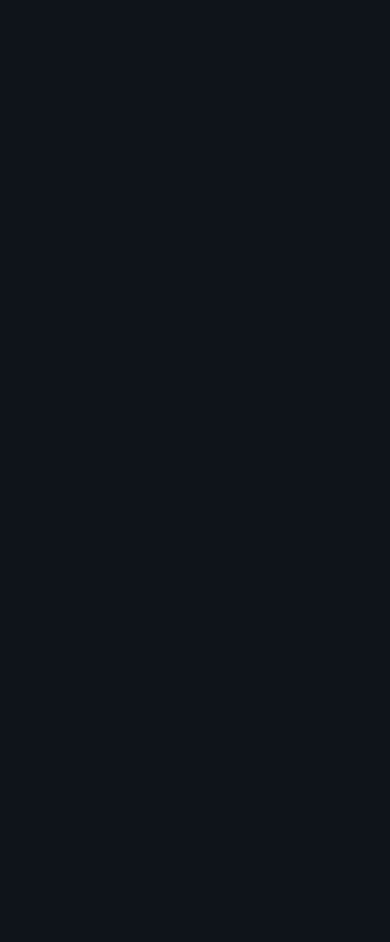
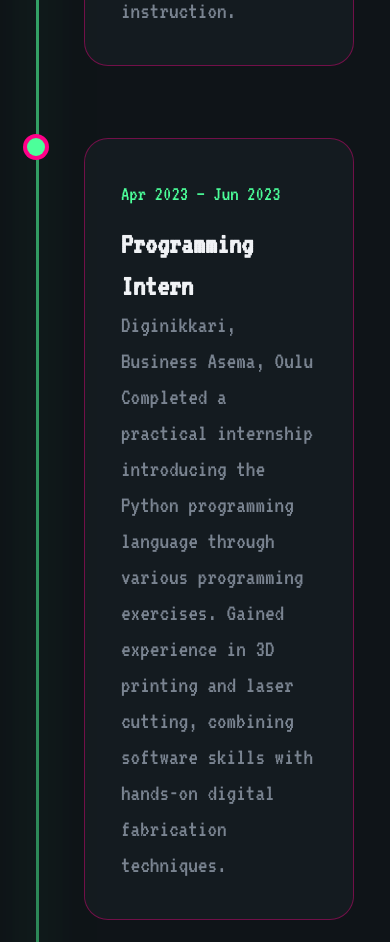
Before and after one commit to yadicim/Portfolio, a React (Vite) app: page / in a window 390 px wide. Shown: the part 10880-11822 px from the top of the page. Before the commit the page ends 10314 px from the top, so only its background shows below. Built offline with nearby package versions, Linux system fonts and the light colour scheme.

Commit message:
Exberience is ready

```diff
--- a/src/index.css
+++ b/src/index.css
@@ -179,8 +179,8 @@
   }
 
   .timeline-glow {
-    box-shadow: 0 0 40px
-    color-mix(in srgb, var(--color-primary) 35%, transparent),
+  box-shadow:
+    0 0 40px color-mix(in srgb, var(--color-primary) 35%, transparent),
     0 0 80px color-mix(in srgb, var(--color-primary) 25%, transparent);
   }
 
--- a/src/layout/Navbar.jsx
+++ b/src/layout/Navbar.jsx
@@ -11,7 +11,7 @@
     {href: "#about", label: "About"},
     {href: "#projects", label: "Projects"},
     {href: "#experience", label: "Experience"},
-    {href: "#testimonials", label: "Testimonials"},
+
 
 ];
 export const Navbar = ()=>{
@@ -39,8 +39,8 @@
             </a>
 
             {/* NAVIGATION LINKS */}
-            <div className="hidden md:flex items-center gap-1">
-                <div className="glass rounded-full px-2 py-1 flex items-center gap-1">
+            <div className="hidden md:flex items-center gap-5">
+                <div className="glass rounded-full px-2 py-1 flex items-center gap-10">
                     {navLinks.map((link, index) => (
                         <a href={link.href}
                         key={index}
--- a/src/sections/Experience.jsx
+++ b/src/sections/Experience.jsx
@@ -5,17 +5,17 @@
         role: "Coding Instructor Intern",
         company: "Kodarit, Koodikaverit Oy",
         description:
-    "Completed an internship focused on teaching children coding using various programming tools, including Unity, Scratch, JavaScript, and Python. Worked as an assistant instructor, supporting children in completing programming tasks. Gained hands-on experience in programming education, interacting with children of different age groups, and applying versatile programming tools in an educational setting.",
-  current: false
+        " Completed an internship teaching children coding using Unity, Scratch, JavaScript, and Python. Assisted learners with programming tasks and gained practical experience in programming education and age-appropriate instruction.",
+
     },
 
     {
         period: "Apr 2023 – Jun 2023",
         role: "Programming Intern",
-    company: "TrialDiginikkari, Business Asema, Oulu",
+        company: "Diginikkari, Business Asema, Oulu",
         description:
             "Completed a practical internship introducing the Python programming language through various programming exercises. Gained experience in 3D printing and laser cutting, combining software skills with hands-on digital fabrication techniques.",
-    current: false
+
     },
 
 
@@ -25,7 +25,7 @@
         company: "Yalciner Patent, Turkey",
         description:
             "Provided legal advice and guidance on patent infringement investigations. Core competencies included strong knowledge of legislation and legal substance, leadership skills, analytical thinking, motivating and inspiring others, and demonstrating high-level initiative and creativity in challenging legal cases.",
-  current: false
+
     },
 
     {
@@ -33,16 +33,16 @@
         role: "Investigating Judge",
         company: "4th Civil Law Chamber of the Supreme Court, Turkey",
         description:
-        "Conducted investigations into civil law compensation cases, including damages related to physical and psychological injuries, and prepared recommendations for the deciding higher court. Investigations were carried out through interviews with involved parties and by retrieving information from judicial information systems. Key competencies included effective time management to meet strict deadlines, strong analytical and problem-solving skills, excellent communication abilities, developing effective solutions in complex situations, and a strong commitment to continuous learning and improvement.",
-    current: false
+            "Investigated civil law compensation cases involving physical and psychological injuries, conducted interviews, analyzed judicial data systems, and prepared recommendations for the higher court. Developed strong analytical, problem-solving, time management, and communication skills.",
+
     },
     {
         period: "Mar 2015 – Jul 2016",
         role: "Judge",
         company: "Hendek Court, Turkey",
         description:
-        "Served as a civil law judge handling cases such as compensation claims, divorce proceedings, real estate disputes, and debt-related matters. Reviewed preliminary investigation legal documents, prior memoranda, and court decisions. Prepared written legal justifications, issued judicial decisions, and communicated rulings to the involved parties. Key competencies included effective time management to meet strict deadlines, strong analytical and problem-solving skills, excellent interpersonal abilities, and developing effective solutions in challenging situations.",
-    current: false
+            "Served as a civil law judge handling compensation, divorce, real estate, and debt cases. Reviewed legal documents, prepared written justifications, issued decisions, and communicated rulings to involved parties, developing strong analytical, problem-solving, time management, and interpersonal skills.",
+
     },
 
     {
@@ -50,16 +50,16 @@
         role: "Judicial Trainee",
         company: "Ankara Court, Turkey",
         description:
-        "Completed a comprehensive judicial traineeship covering all core areas of the judiciary, including criminal law and civil law. Worked across different shifts and times of day, gaining broad practical exposure to court operations. Key competencies included analytical thinking, strong organizational skills, effective communication, and a high level of attention to detail.",
-    current: false
+            "Completed a judicial traineeship covering criminal and civil law, gaining broad practical experience in court operations across varied shifts, while developing strong analytical, organizational, communication, and attention-to-detail skills..",
+
     },
     {
-    period: "Research Assistant",
+        period: "Aug 2012 - Nov 2013",
         role: "Research Assistant",
         company: "Afyon Kocatepe University, Faculty of Law, Turkey",
         description:
-        "Assisted legal researchers by conducting statistical, qualitative, and quantitative analyses. Collected, verified, processed, corrected, and visualized research data to support academic publications and reports through written analysis, charts, figures, and trend visualizations. Key competencies included research skills, analytical thinking, precision, self-direction, and strong knowledge of legislation.",
-    current: false
+            "Assisted legal researchers with statistical, qualitative, and quantitative analyses, managing and visualizing research data for academic publications while developing strong research, analytical, and legislative knowledge skills.",
+
     },
 
     ];
@@ -67,9 +67,9 @@
     export const Experience = () => {
          return (
              <section
-             id="experience "
+             id="experience"
              className="py-32 relative overflow-hidden">
-                <div className=" absolute TOP-1/2 left-1/4 w-96 h-96
+                <div className=" absolute top-1/2 left-1/4 w-96 h-96
                   bg-(--color-primary)/5 rounded-full blur-3xl -translate-y-1/2">
 
                 </div>
@@ -89,22 +89,30 @@
 
                     {/*TIMELINE*/}
                     <div className=" relative">
-                        <div className=" timeline-glow absolute left-0 md:left-1/2 top-0 bottom-0 w-0.5 bh-linear-to-b from-(--color-primary)/70 via-(--color-primary)/30 to-transparent md:-translate-x-1/2 shadow-[0_0_25px_rgba(76,255,154,0.8)]">
+                        <div className=" timeline-glow absolute left-0 md:left-1/2 top-0 bottom-0 w-0.5 bg-linear-to-b from-(--color-primary)/70 via-(--color-primary)/30 to-transparent md:-translate-x-1/2 shadow-[0_0_25px_rgba(76,255,154,0.8)]"/>
 
                         {/*EXPERIENCE ITEMS*/}
                         <div className=" space-y-12">
                             {experiences.map((exp, idx) =>(
-                                <div key={idx}>
+                                <div key={idx} className=" relative grid md:grid-cols-2 gap-8 animate-fade-in"
+                                style={{ animationDelay: `${(idx +1)*150}ms`}}
+                                >
 
                                     {/*TIMELINE DOT */}
-                                    <div>
+                                    <div className=" absolute left-0 md:left-1/2 top-0 w-3 h-3 bg-(--color-primary) rounded-full -translate-x-1/2 ring-4 ring-(--color-opposite) z-10 ">
 
                                     </div>
 
                                     {/*CONTENT*/}
-                                    <div>
-                                        <div>
-                                            <span>{exp.period}</span>
+                                    <div className={`pl-8 md:pl-0 ${idx % 2 === 0
+                                        ? "md:pr-16 md:text-right"
+                                        : " md:col-start-2 md:pl-16"
+                                        }`}>
+                                        <div className={` glass p-6 rounded-2xl border border-(--color-opposite)/40 hover:border-(--color-opposite)/80 transition-all duration-500`}>
+                                            <span className=" text-sm text-(--color-primary) font-medium">{exp.period}</span>
+                                            <h3 className=" text-xl font-bold mt-2">{exp.role}</h3>
+                                            <p className=" text-(--color-muted-foreground)">{exp.company}</p>
+                                            <p className="text-(--color-muted-foreground)">{exp.description}</p>
 
                                         </div>
 
@@ -116,7 +124,7 @@
 
                         </div>
 
-                        </div>
+
 
                     </div>
 
--- a/src/sections/Testimonials.jsx
+++ /dev/null
@@ -1,3 +0,0 @@
-export const Testimonials = ()=>{
-    return <section></section>;
-}
```
Lines whose indentation alone changed are shown as unchanged.
